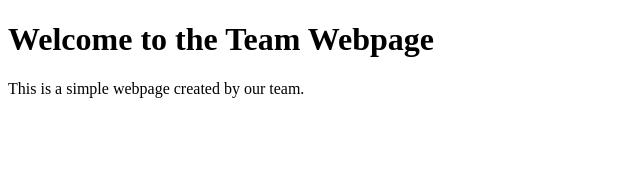
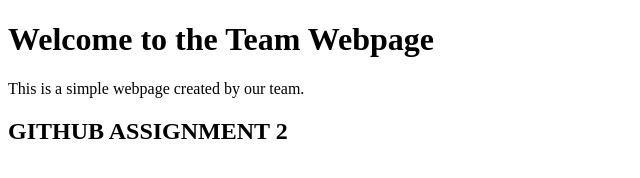
Before and after one commit to itsxatu/team-webpage, a plain HTML site: page index.html in a window 1280 px wide. Shown: the whole page, without its empty margins (0-640 px from the left). Drawn offline with Linux system fonts and the light colour scheme.

Commit message:
Swetha's commit

```diff
--- a/index.html
+++ b/index.html
@@ -6,5 +6,6 @@
 <body>
     <h1>Welcome to the Team Webpage</h1>
     <p>This is a simple webpage created by our team.</p>
+    <h2> GITHUB ASSIGNMENT 2</h2>
 </body>
 </html>
```
